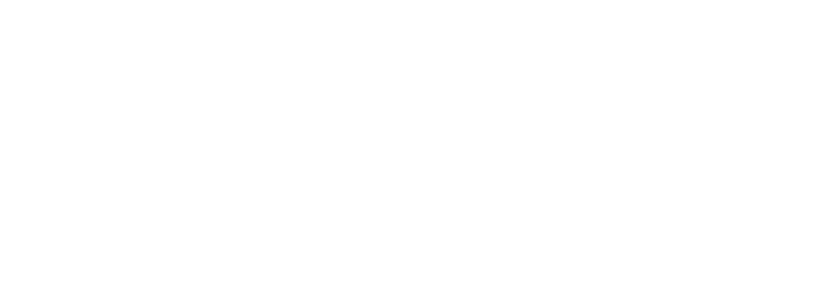
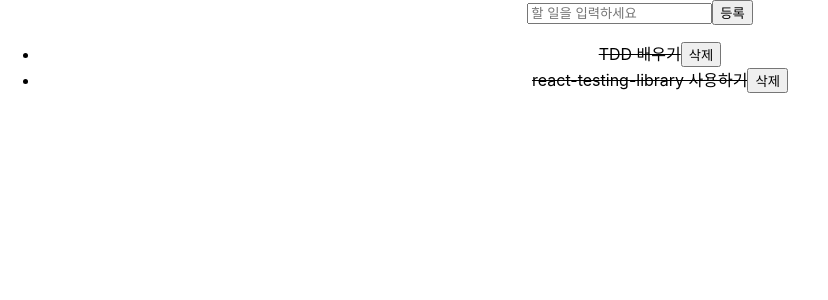
Before and after one commit to DIdaniel/TDD_todoList_react, a React (Create React App) app: page / in a window 1280 px wide. Shown: the top 300 px of the page, without its empty margins (0-828 px from the left). Built offline with nearby package versions, Linux system fonts and the light colour scheme.

Commit message:
TodoApp component

```diff
--- a/src/components/TodoApp.jsx
+++ b/src/components/TodoApp.jsx
@@ -1,7 +1,61 @@
-import React from "react";
+import React, { useState, useCallback, useRef } from "react";
+import TodoList from "./TodoList";
+import TodoForm from "./TodoForm";
 
 const TodoApp = () => {
-  return <div></div>;
+  const nextId = useRef(3); // 새로 추가 할 항목에서 사용 할 ID
+
+  const [todos, setTodos] = useState([
+    {
+      id: 1,
+      text: "TDD 배우기",
+      done: true,
+    },
+    {
+      id: 2,
+      text: "react-testing-library 사용하기",
+      done: true,
+    },
+  ]);
+
+  const onInsert = useCallback(
+    (text) => {
+      // 새 항목 추가 후
+      setTodos(
+        todos.concat({
+          id: nextId.current,
+          text,
+          done: false,
+        })
+      );
+      // nextId 값에 1 더하기
+      nextId.current += 1;
+    },
+    [todos]
+  );
+
+  const onRemove = useCallback(
+    (id) => {
+      setTodos(todos.filter((todo) => todo.id !== id));
+    },
+    [todos]
+  );
+
+  const onToggle = useCallback(
+    (id) => {
+      setTodos(
+        todos.map((todo) => (todo.id === id ? { ...todo, done: !todo.done } : todo))
+      );
+    },
+    [todos]
+  );
+
+  return (
+    <>
+      <TodoForm onInsert={onInsert} />
+      <TodoList todos={todos} onToggle={onToggle} onRemove={onRemove} />
+    </>
+  );
 };
 
 export default TodoApp;
--- a/src/components/TodoList.jsx
+++ b/src/components/TodoList.jsx
@@ -3,7 +3,7 @@
 
 const TodoList = ({ todos, onToggle, onRemove }) => {
   return (
-    <ul>
+    <ul data-testid="TodoList">
       {todos.map((todo) => (
         <TodoItem todo={todo} key={todo.id} onToggle={onToggle} onRemove={onRemove} />
       ))}
```
Also changed, not shown: 1 other file (tests, documents, lock files or other folders).
